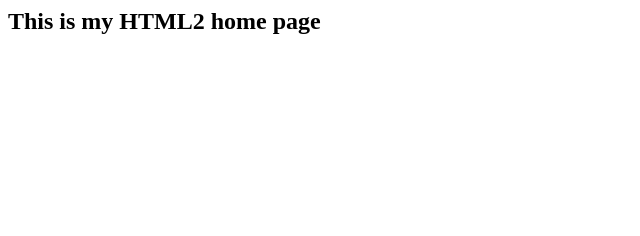
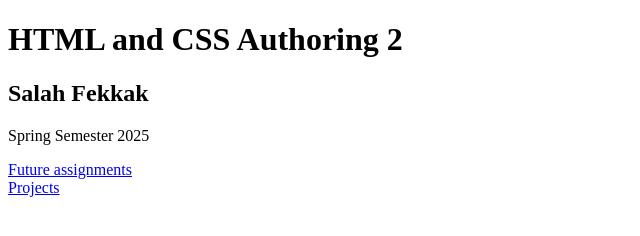
Before and after one commit to salahfekkak/html2, a plain HTML site: page index.html in a window 1280 px wide. Shown: the whole page, without its empty margins (0-640 px from the left). Drawn offline with Linux system fonts and the light colour scheme.

Commit message:
Update index.html

```diff
--- a/index.html
+++ b/index.html
@@ -1 +1,29 @@
-<h2>This is my HTML2 home page</h2>
+<!doctype html>
+
+<html lang="en">
+
+  <head>
+    <meta charset="utf-8">
+    <meta name="viewport" content="width=device-width, initial-scale=1">
+    <title>HTML/CSS2</title>
+    <!-- You may want to add other icon formats and sizes, but have this at the least: -->
+    <link rel="shortcut icon" href="favicon.ico">
+    <link rel="stylesheet" href="style.css">
+    <script>
+    </script>
+  </head>
+
+  <body>
+    <h1>
+      HTML and CSS Authoring 2
+    </h1>
+    <h2>
+      Salah Fekkak
+    </h2>
+    <p>Spring Semester 2025</p>
+    <a href="url">Future assignments</a><br>
+    <a href="url">Projects</a>
+
+  </body>
+
+</html>
```
